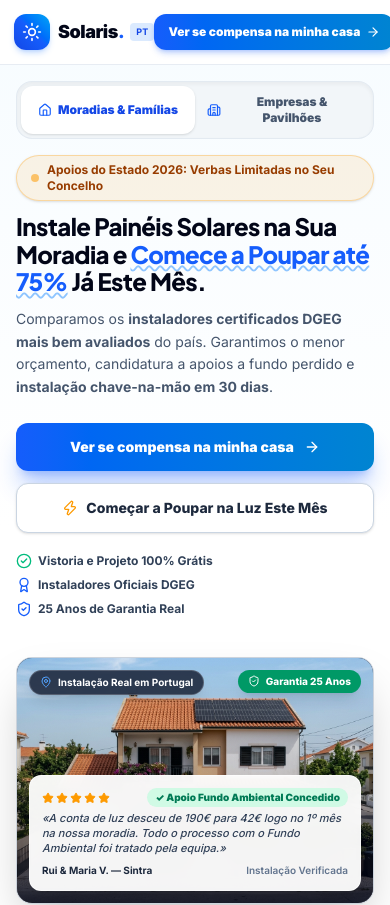
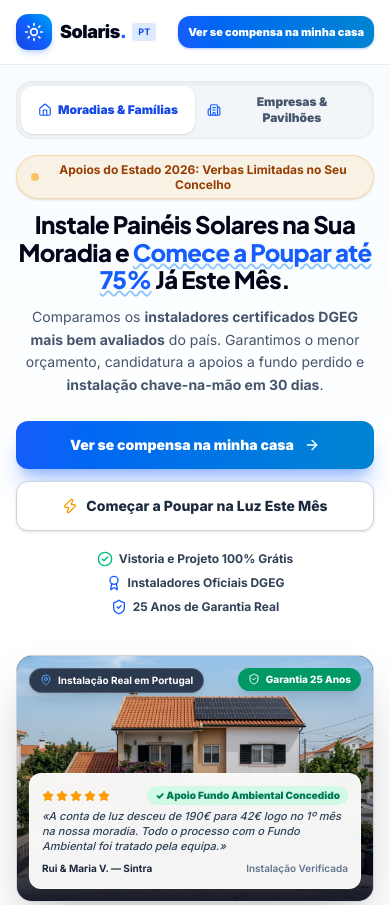
Before and after one commit to andrerevolution14-ui/EnergiaSolar-leads, a Next.js app: page / in a window 390 px wide. Shown: the top 905 px of the page. Built offline with nearby package versions, Linux system fonts and the light colour scheme.

Commit message:
Fix horizontal scroll on mobile, remove sticky navbar, center hero on mobile

```diff
--- a/src/app/globals.css
+++ b/src/app/globals.css
@@ -7,13 +7,17 @@
   --font-sans: var(--font-inter), system-ui, -apple-system, BlinkMacSystemFont, "Segoe UI", Roboto, sans-serif;
 }
 
-/* Keep anchor targets (#formulario, #simulador...) visible below the sticky navbar */
 html {
-  scroll-padding-top: 5.5rem;
+  scroll-padding-top: 1.5rem;
+  overflow-x: hidden;
+  max-width: 100%;
 }
 
 body {
   font-family: var(--font-sans);
+  overflow-x: hidden;
+  max-width: 100%;
+  position: relative;
 }
 
 h1, h2, h3, h4, h5, h6 {
--- a/src/app/page.tsx
+++ b/src/app/page.tsx
@@ -13,7 +13,7 @@ import Footer from "@/components/Footer";
 
 export default function Home() {
   return (
-    <main className="min-h-screen flex flex-col bg-white">
+    <main className="min-h-screen w-full max-w-[100vw] overflow-x-hidden flex flex-col bg-white">
       {/* 1. Main Navigation Bar */}
       <Navbar />
 
--- a/src/components/HeroSection.tsx
+++ b/src/components/HeroSection.tsx
@@ -45,11 +45,11 @@ export default function HeroSection() {
 
         <div className="grid grid-cols-1 lg:grid-cols-12 gap-8 lg:gap-8 items-center">
           {/* Left Column: Copywriting, Purchase CTAs, and Guarantees */}
-          <div className="lg:col-span-7 flex flex-col items-start text-left">
+          <div className="lg:col-span-7 flex flex-col items-center lg:items-start text-center lg:text-left">
             {/* Urgency Badge */}
-            <div className="inline-flex items-center gap-2 px-3.5 py-1.5 rounded-full bg-amber-500/10 border border-amber-500/30 text-amber-800 text-xs sm:text-sm font-bold mb-3 sm:mb-4 shadow-sm">
+            <div className="inline-flex items-center gap-2 px-3.5 py-1.5 rounded-full bg-amber-500/10 border border-amber-500/30 text-amber-800 text-xs sm:text-sm font-bold mb-3 sm:mb-4 shadow-sm max-w-full text-center">
               <span className="flex h-2 w-2 rounded-full bg-amber-500 animate-pulse shrink-0" />
-              <span>Apoios do Estado 2026: Verbas Limitadas no Seu Concelho</span>
+              <span className="leading-tight">Apoios do Estado 2026: Verbas Limitadas no Seu Concelho</span>
             </div>
 
             {/* H1 Headline - Punchy, High Impact above the fold */}
@@ -79,7 +79,7 @@ export default function HeroSection() {
             </p>
 
             {/* Above-the-fold High-Intent Purchase CTAs */}
-            <div className="w-full sm:w-auto flex flex-col sm:flex-row items-stretch sm:items-center gap-3 mb-5 sm:mb-6">
+            <div className="w-full sm:w-auto flex flex-col sm:flex-row items-stretch sm:items-center justify-center lg:justify-start gap-3 mb-5 sm:mb-6">
               <a
                 href="#formulario"
                 className="w-full sm:w-auto inline-flex items-center justify-center gap-2.5 px-6 sm:px-8 py-3.5 sm:py-4 rounded-xl text-sm sm:text-base font-black text-white bg-gradient-to-r from-blue-600 to-sky-600 hover:from-blue-700 hover:to-sky-700 active:scale-[0.98] shadow-xl shadow-blue-600/30 transition-all text-center group cursor-pointer"
@@ -98,7 +98,7 @@ export default function HeroSection() {
             </div>
 
             {/* Micro-trust & National Guarantees */}
-            <div className="w-full grid grid-cols-1 sm:grid-cols-3 gap-2 sm:gap-4 text-xs sm:text-sm text-slate-700 font-bold">
+            <div className="w-full grid grid-cols-1 sm:grid-cols-3 gap-2 sm:gap-4 text-xs sm:text-sm text-slate-700 font-bold justify-items-center lg:justify-items-start">
               <div className="flex items-center gap-1.5">
                 <CheckCircle2 className="w-4 h-4 text-emerald-500 shrink-0" />
                 <span>Vistoria e Projeto 100% Grátis</span>
--- a/src/components/Navbar.tsx
+++ b/src/components/Navbar.tsx
@@ -5,9 +5,9 @@ import { Sun, ArrowRight, ShieldCheck, Star } from "lucide-react";
 
 export default function Navbar() {
   return (
-    <header className="sticky top-0 z-40 bg-white/95 backdrop-blur-md border-b border-slate-200/80 transition-all">
-      <div className="max-w-7xl mx-auto px-3.5 sm:px-6 lg:px-8">
-        <div className="flex items-center justify-between h-16 sm:h-20">
+    <header className="relative z-40 bg-white border-b border-slate-200/80">
+      <div className="max-w-7xl mx-auto px-4 sm:px-6 lg:px-8">
+        <div className="flex items-center justify-between h-16 sm:h-20 gap-2">
           {/* Logo & National Accreditation */}
           <a href="#" className="flex items-center gap-2 sm:gap-3 group shrink-0">
             <div className="w-9 h-9 sm:w-11 sm:h-11 rounded-xl sm:rounded-2xl bg-gradient-to-tr from-blue-700 via-blue-600 to-sky-500 flex items-center justify-center shadow-md shadow-blue-500/25 group-hover:scale-105 transition-transform">
@@ -48,10 +48,10 @@ export default function Navbar() {
           <div className="flex items-center gap-2 sm:gap-3 shrink-0">
             <a
               href="#formulario"
-              className="inline-flex items-center gap-1.5 sm:gap-2 text-xs sm:text-sm font-black text-white bg-gradient-to-r from-blue-600 to-sky-600 hover:from-blue-700 hover:to-sky-700 px-3.5 sm:px-6 py-2.5 sm:py-3 rounded-xl shadow-md sm:shadow-lg shadow-blue-600/25 transition-all hover:scale-[1.02] active:scale-[0.98]"
+              className="inline-flex items-center gap-1 sm:gap-2 text-[11px] sm:text-sm font-black text-white bg-gradient-to-r from-blue-600 to-sky-600 hover:from-blue-700 hover:to-sky-700 px-2.5 sm:px-6 py-2 sm:py-3 rounded-xl shadow-sm sm:shadow-lg shadow-blue-600/25 transition-all hover:scale-[1.02] active:scale-[0.98] whitespace-nowrap"
             >
               <span>Ver se compensa na minha casa</span>
-              <ArrowRight className="w-3.5 h-3.5 sm:w-4 sm:h-4 shrink-0" />
+              <ArrowRight className="w-3.5 h-3.5 sm:w-4 sm:h-4 shrink-0 hidden sm:inline" />
             </a>
           </div>
         </div>
```
